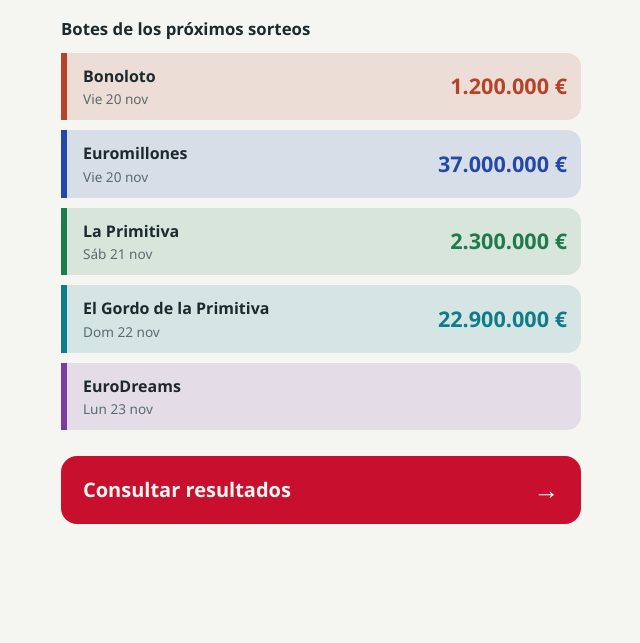
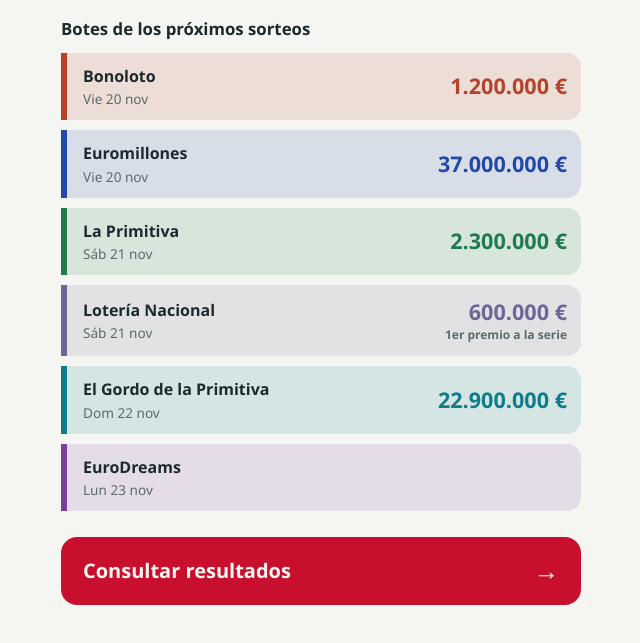
Before and after one commit to joaquin2444/Loto, a plain HTML site: page index.html in a window 1280 px wide. Shown: the part 105-748 px from the top of the page, without its empty margins (319-959 px from the left). Drawn offline with Linux system fonts and the light colour scheme.

Commit message:
Add fixed prizes and update lottery entry logic

```diff
--- a/index.html
+++ b/index.html
@@ -174,7 +174,8 @@
     { id: "bonoloto", nombre: "Bonoloto", clase: "c-bono", dias: [1, 2, 3, 4, 5, 6] },
     { id: "euromillones", nombre: "Euromillones", clase: "c-euro", dias: [2, 5] },
     { id: "eurodreams", nombre: "EuroDreams", clase: "c-dream", dias: [1, 4], nota: "al mes durante 30 años" },
-    { id: "loterianacional", nombre: "Lotería Nacional", clase: "c-nacional", sinInicio: true }
+    { id: "loterianacional", nombre: "Lotería Nacional", clase: "c-nacional", dias: [4, 6],
+      fijos: { 4: "300.000 €", 6: "600.000 €" }, nota: "1er premio a la serie" }
   ];
   const MESES = ["enero", "febrero", "marzo", "abril", "mayo", "junio", "julio",
                  "agosto", "septiembre", "octubre", "noviembre", "diciembre"];
@@ -281,11 +282,15 @@
       if (def.sinInicio) return;
       const b = BOTES && BOTES.botes && BOTES.botes[def.id];
       const iso = (b && b.iso) || proximoSorteo(def);
+      let importe = b && b.importe ? b.importe : "";
+      if (def.fijos && iso) {
+        importe = def.fijos[new Date(iso + "T12:00:00").getDay()] || "";
+      }
       lista.push({
         def: def,
         orden: orden,
         iso: iso,
-        importe: b && b.importe ? b.importe : "",
+        importe: importe,
         fechaTexto: b && b.fecha ? b.fecha : ""
       });
     });
```
